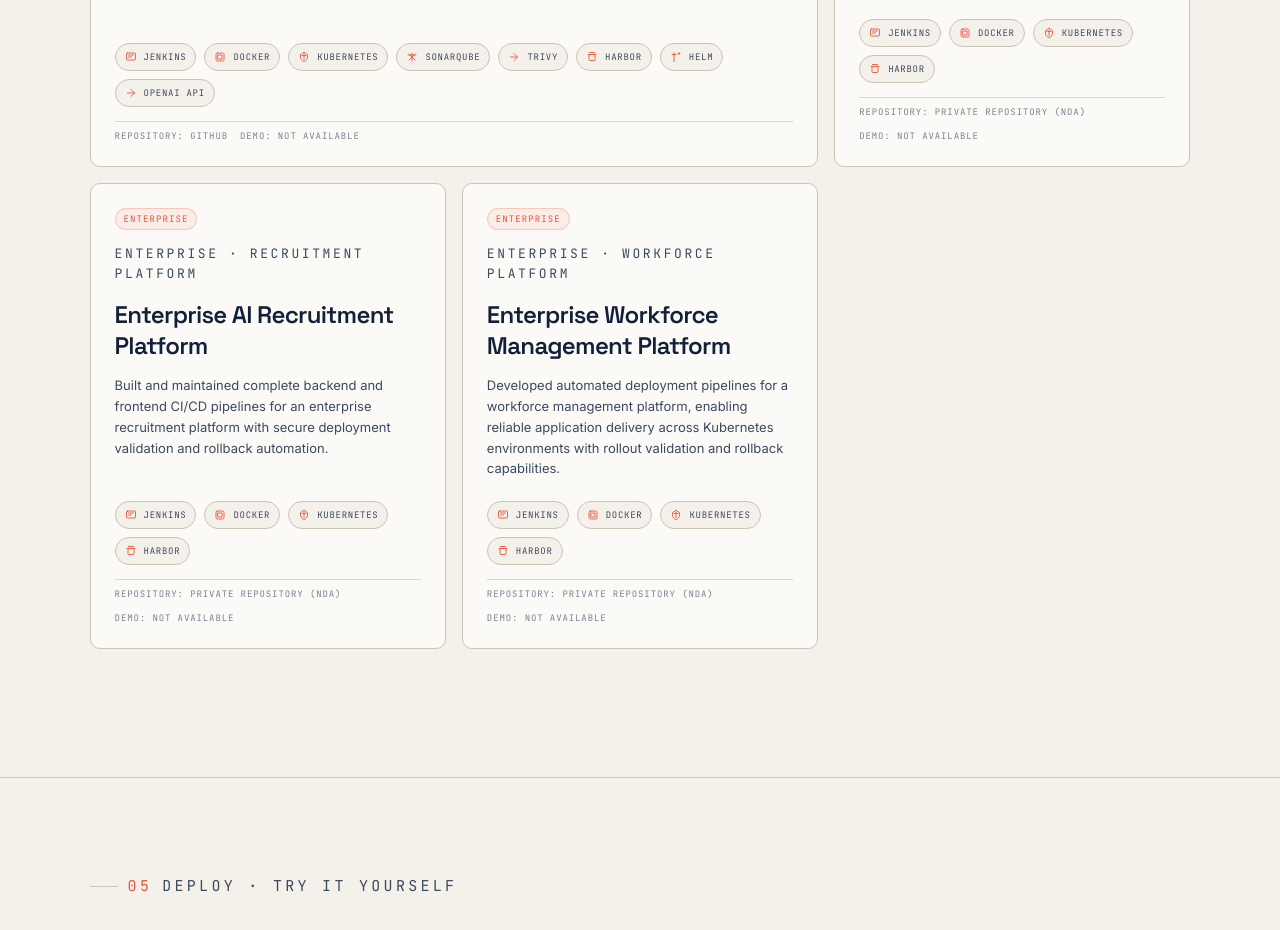
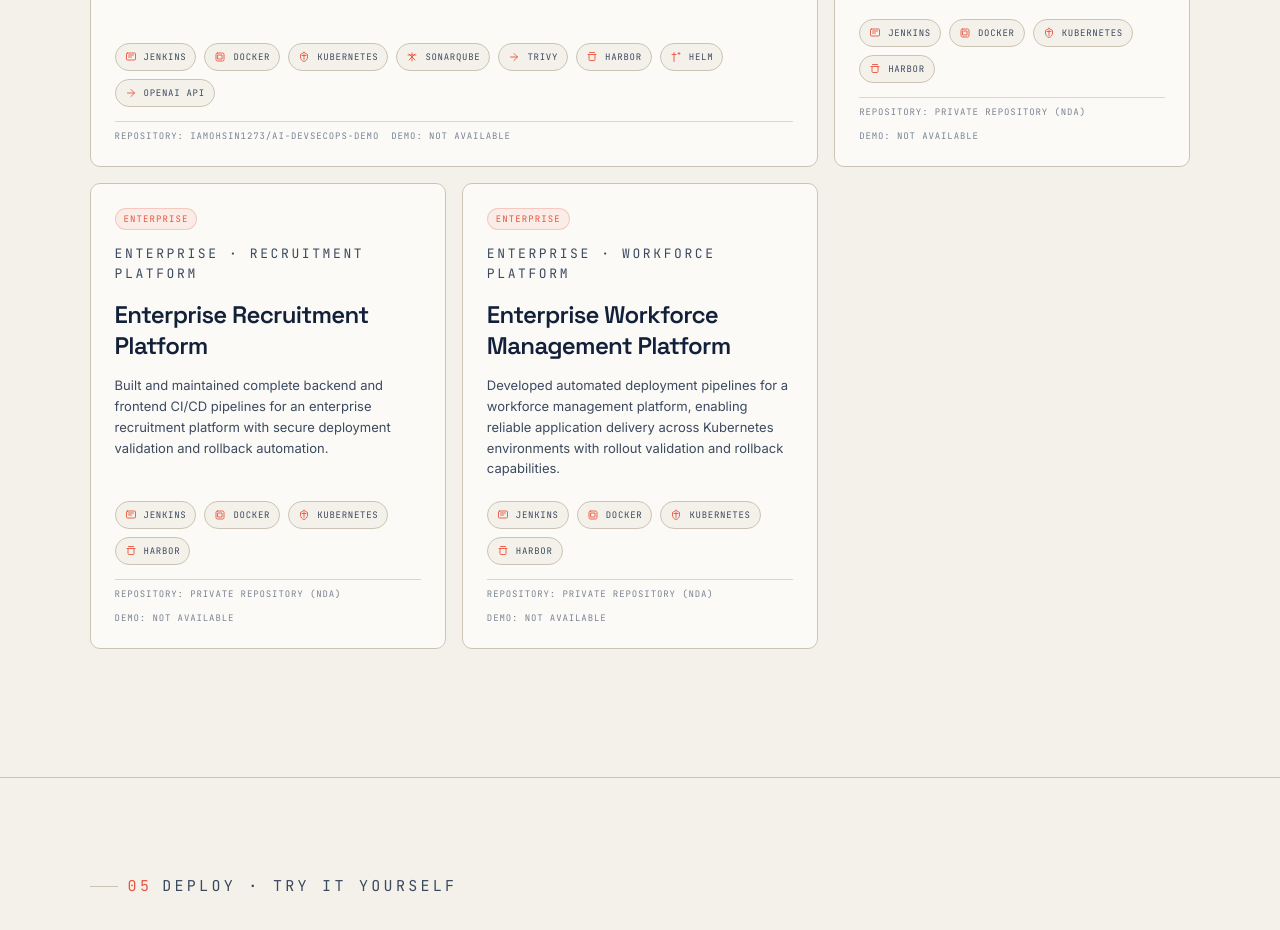
Before and after one commit to iamohsin1273/portfolio, a plain HTML site: page index.html in a window 1280 px wide. Shown: the part 5744-6674 px from the top of the page. Drawn offline with nearby package versions, Linux system fonts and the light colour scheme; animation ran at ten frames a second.

Commit message:
fix: update recruitment title and add DevSecOps repo link

```diff
--- a/index.html
+++ b/index.html
@@ -553,7 +553,7 @@ h1.source-name .char{display:inline-block;vertical-align:baseline;opacity:0;tran
           <span class="tech-pill"><svg viewBox="0 0 24 24" fill="none" stroke="currentColor" stroke-width="1.8" stroke-linecap="round" stroke-linejoin="round"><path d="M4 7h8"></path><path d="M8 3v18"></path><path d="M16 5h4"></path><path d="M18 3v4"></path></svg> Helm</span>
           <span class="tech-pill"><svg viewBox="0 0 24 24" fill="none" stroke="currentColor" stroke-width="1.8" stroke-linecap="round" stroke-linejoin="round"><path d="M5 12h14"></path><path d="M12 5l7 7-7 7"></path></svg> OpenAI API</span>
         </div>
-        <div class="project-meta"><span>Repository: GitHub</span><span>Demo: Not Available</span></div>
+        <div class="project-meta"><a href="https://github.com/iamohsin1273/ai-devsecops-demo" target="_blank" rel="noopener">Repository: iamohsin1273/ai-devsecops-demo</a><span>Demo: Not Available</span></div>
       </article>
       <article class="project-case">
         <div class="project-badges"><span class="project-badge enterprise">Enterprise</span></div>
@@ -571,7 +571,7 @@ h1.source-name .char{display:inline-block;vertical-align:baseline;opacity:0;tran
       <article class="project-case">
         <div class="project-badges"><span class="project-badge enterprise">Enterprise</span></div>
         <p class="infra-kicker">Enterprise · recruitment platform</p>
-        <h3>Enterprise AI Recruitment Platform</h3>
+        <h3>Enterprise Recruitment Platform</h3>
         <p>Built and maintained complete backend and frontend CI/CD pipelines for an enterprise recruitment platform with secure deployment validation and rollback automation.</p>
         <div class="project-tech-list">
           <span class="tech-pill"><svg viewBox="0 0 24 24" fill="none" stroke="currentColor" stroke-width="1.8" stroke-linecap="round" stroke-linejoin="round"><rect x="3" y="4" width="18" height="14" rx="2"></rect><path d="M7 8h10"></path><path d="M7 12h6"></path></svg> Jenkins</span>
```
